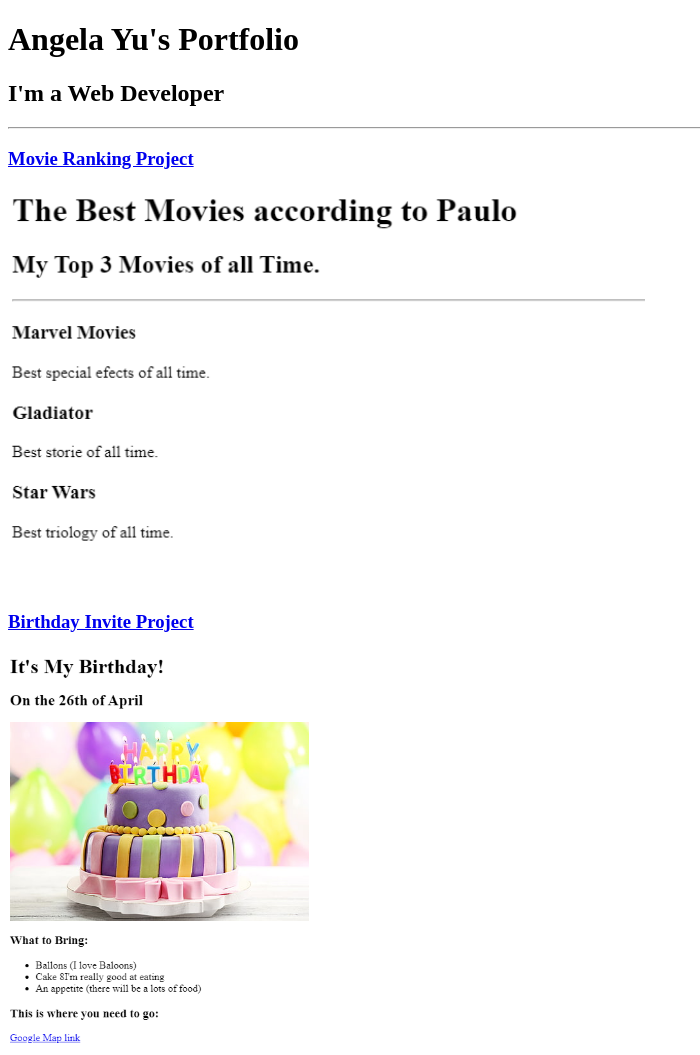
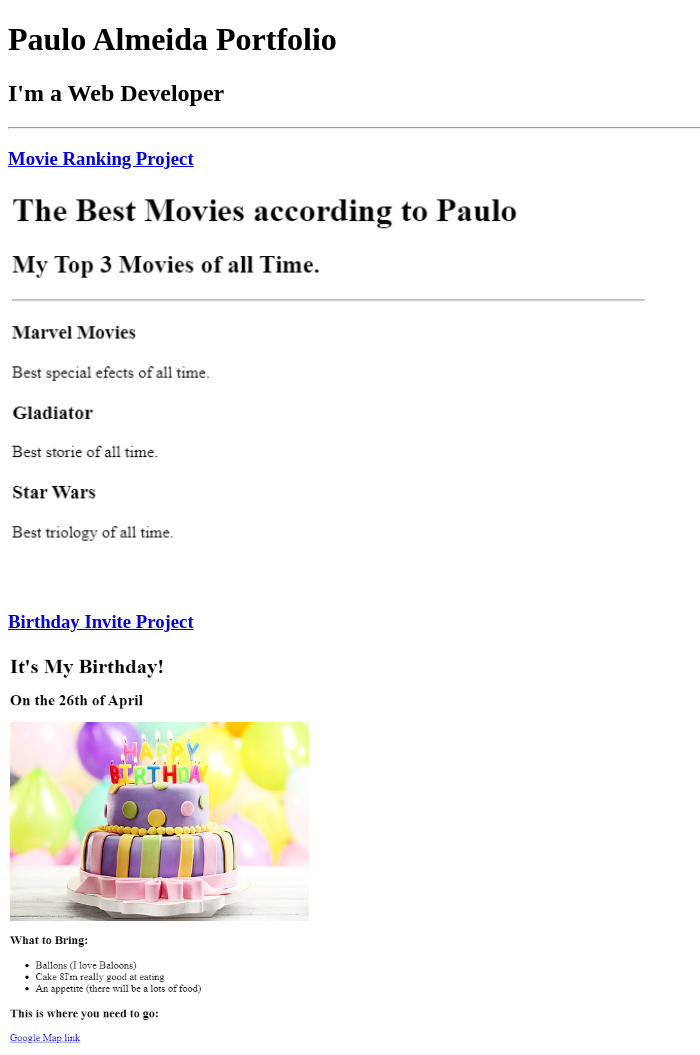
Before and after one commit to Pfreixeiro/html-portfolio, a plain HTML site: page index.html in a window 1280 px wide. Shown: the top 1055 px of the page, without its empty margins (0-700 px from the left). Drawn offline with Linux system fonts and the light colour scheme.

Commit message:
Add files via upload

```diff
--- a/index.html
+++ b/index.html
@@ -7,7 +7,7 @@
 </head>
 
 <body>
-  <h1>Angela Yu's Portfolio</h1>
+  <h1>Paulo Almeida Portfolio</h1>
   <h2>I'm a Web Developer</h2>
   <hr />
   <h3><a href="./public/movie-ranking.html">Movie Ranking Project</a></h3>
```
